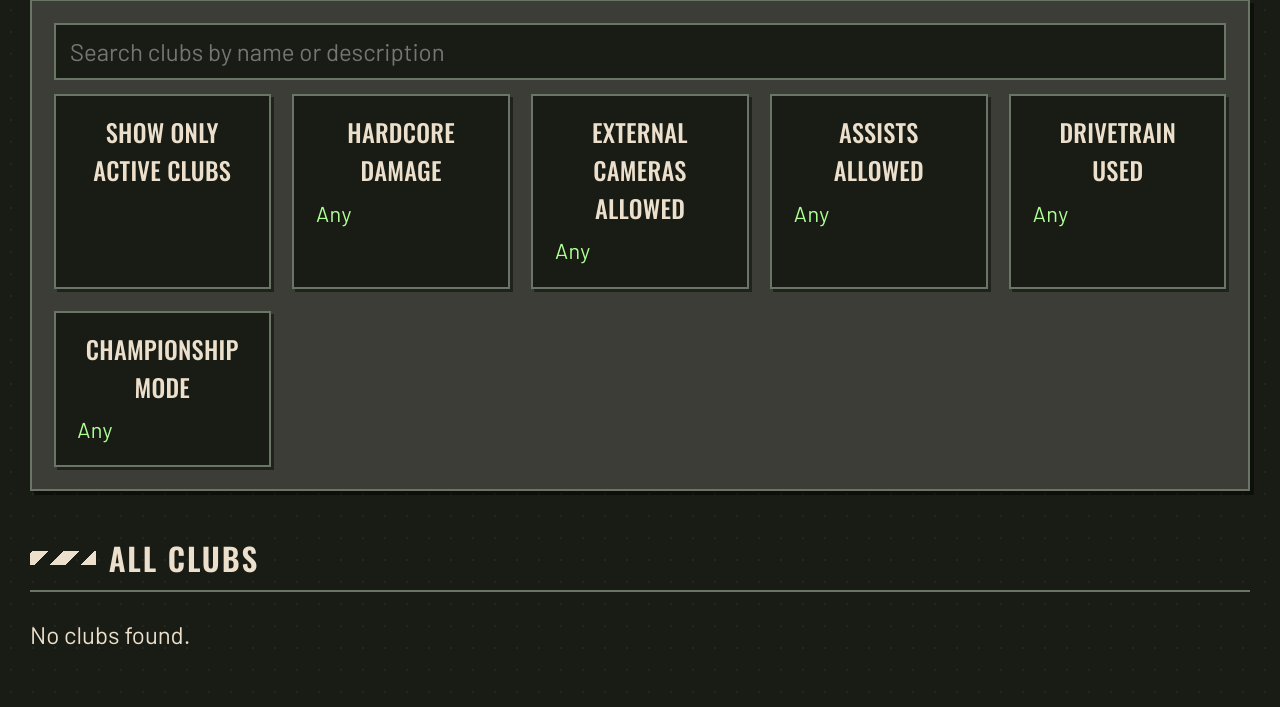
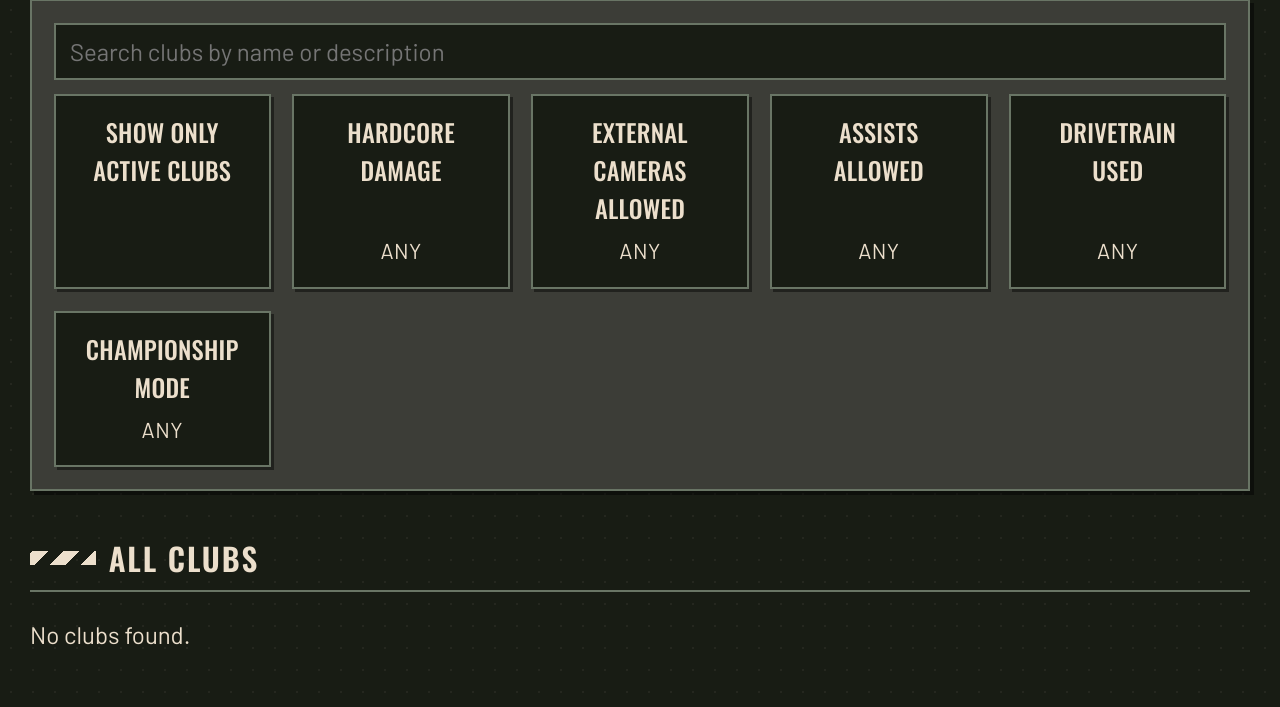
Before and after one commit to Agersi/DR3, a Flask app: page /clubs in a window 1280 px wide. Shown: the part 221-928 px from the top of the page. Run offline with Flask 3, Linux system fonts and the light colour scheme; data that the repository does not hold is empty.

Commit message:
Clubs filter tiles: state line pinned to tile bottom, centered, uppercase, title color

```diff
--- a/dr3/web/render_check.py
+++ b/dr3/web/render_check.py
@@ -61,7 +61,9 @@ def main() -> int:
     check('clubs: filter tile styling scoped to .filters (builder page untouched)',
           '.filters { position: sticky; top: 0; z-index: 20; padding: 0.9rem; }' in css
           and '.filters .opt-grid { grid-template-columns: repeat(auto-fit, minmax(200px, 1fr)); margin: 0.6rem 0 0 0; }' in css
-          and '.filters .opt-title { text-align: center; letter-spacing: 0.01em; }' in css
+          and           '.filters .opt-title { text-align: center; letter-spacing: 0.01em; }' in css
+          and '.filters .opt { display: flex; flex-direction: column; }' in css
+          and '.opt-state { display: block; margin-top: auto; text-align: center; text-transform: uppercase; color: var(--text); font-size: 0.9rem; line-height: 1.45; }' in css
           and '.opt-grid { display: grid; grid-template-columns: repeat(auto-fit, minmax(250px, 1fr));' in css
           and 'letter-spacing: 0.07em' in css, '')
     check('clubs: opt-style filter tiles (active toggle + cycling states)',
--- a/dr3/web/static/css/style.css
+++ b/dr3/web/static/css/style.css
@@ -281,8 +281,9 @@ input[type='search'] { max-width: none; }
 .filters { position: sticky; top: 0; z-index: 20; padding: 0.9rem; }
 .filters .opt-grid { grid-template-columns: repeat(auto-fit, minmax(200px, 1fr)); margin: 0.6rem 0 0 0; }
 .filters .opt-title { text-align: center; letter-spacing: 0.01em; }
-.opt-state { display: block; color: var(--muted); font-size: 0.9rem; line-height: 1.45; }
-.opt:has(input:checked) .opt-state { color: var(--surface); }
+.filters .opt { display: flex; flex-direction: column; }
+.opt-state { display: block; margin-top: auto; text-align: center; text-transform: uppercase; color: var(--text); font-size: 0.9rem; line-height: 1.45; }
+.opt:has(input:checked) .opt-state { color: var(--bg); }
 
 details.create-club { padding: 0; }
 details.create-club summary.create-toggle {
```
